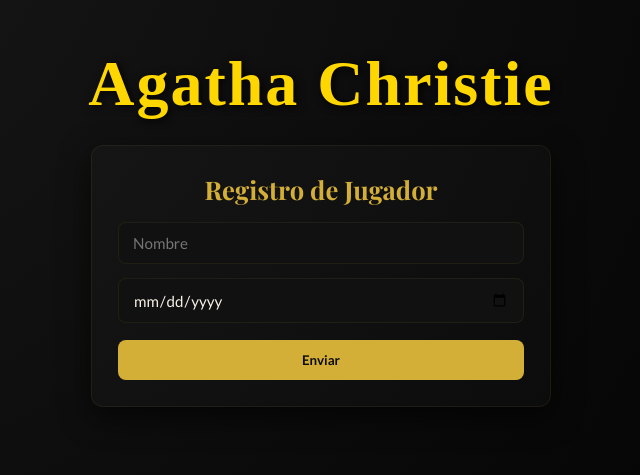
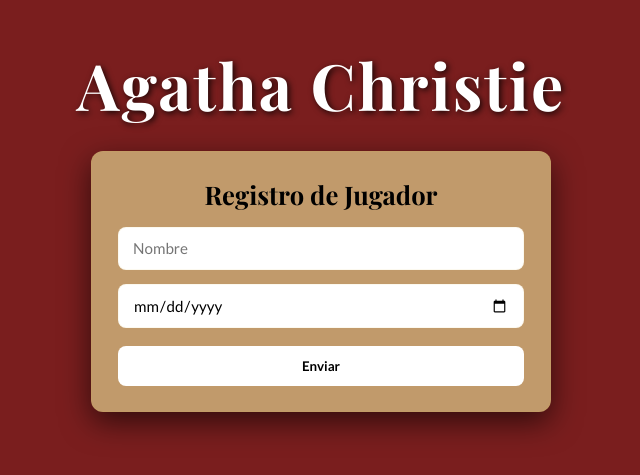
Before and after one commit to IngSoft1-NoEntre/frontend, a React (Vite) app: page / in a window 1280 px wide. Shown: the part 173-648 px from the top of the page, without its empty margins (319-959 px from the left). Built offline with nearby package versions, Linux system fonts and the light colour scheme.

Commit message:
validaciones JugadorForm, GameForm y LobbyContainer

```diff
--- a/src/App.css
+++ b/src/App.css
@@ -1,29 +1,24 @@
-/* styles.css
-   Paleta / tipografías Agatha Christie:
-   - fondo: #0D0D0D
-   - texto: #F8F1E7
-   - gold: #D4AF37
-   - burgundy: #6E0E0A
-   - green: #046307
-   Fonts: Playfair Display (titles), Merriweather (body), Lato (UI)
-*/
-
-/* importar fonts desde Google */
 @import url('https://fonts.googleapis.com/css2?family=Lato:wght@400;700&family=Merriweather:wght@400;700&family=Playfair+Display:wght@400;700&display=swap');
 
 :root{
-  --bg: #0D0D0D;
-  --text: #F8F1E7;
-  --gold: #D4AF37;
-  --burg: #6E0E0A;
-  --green: #046307;
+  --bg: #7A1E1E;      /* fondo principal */
+  --panel: #C19A6B;   /* color principal para tarjetas */
+  --panel-light: #FFF8E1; /* fondo inputs / superficies claras */
+  --text-dark: #2E2E2E;   /* texto principal */
+  --text-light: #F8F1E7;/* Fondo pantalla centrado */
 }
 
 /* reset básico */
 *{ box-sizing: border-box; margin:0; padding:0; }
 html,body,#root{ height:100%; }
 body{
-  background: var(--bg);
+  /* Propiedades añadidas para centrar la imagen */
+  background-repeat: no-repeat;
+  background-position: center;
+  background-size: 100%;
+  /* Fin de propiedades para centrar */
+
+  background-image:url(./assets/home.png);
   color: var(--text);
   font-family: 'Merriweather', serif;
   -webkit-font-smoothing:antialiased;
@@ -47,6 +42,3 @@
   gap:1rem;
   box-sizing:border-box;
 }
-
-/* separación dorada entre secciones */
-.izquierda{ border-right: 2px solid rgba(212,175,55,0.12); }
--- a/src/components/GameForm.jsx
+++ b/src/components/GameForm.jsx
@@ -9,6 +9,7 @@
     min_jugadores: "",
     max_jugadores: "",
   });
+  const [errorMsg, setErrorMsg] = useState("");
 
   const navigate = useNavigate();
   // Recupera el token JWT desde localStorage (usado para autenticación en el backend)
@@ -24,31 +25,45 @@
   const handleSubmit = async (e) => {
     e.preventDefault();
 
+
     const nombre = formData.nombre;
     const min = parseInt(formData.min_jugadores, 10);
     const max = parseInt(formData.max_jugadores, 10);
 
-    // Validaciones antes de enviar
+    if (!nombre) {
+        setErrorMsg("El nombre de la partida no puede estar vacío.");
+        return;
+    }
+    if (nombre.length > 29) {
+      setErrorMsg("El nombre no puede tener más de 29 caracteres.");
+      return;
+    }
+    if (isNaN(min) || isNaN(max)) {
+      setErrorMsg("Debes ingresar valores válidos para Mín. y Máx. jugadores.");
+      return;
+    }
     if (min < 2) {
-      alert("La cantidad mínima de jugadores debe ser al menos 2.");
+      setErrorMsg("La cantidad mínima de jugadores debe ser al menos 2.");
       return;
     }
     if (max > 6) {
-      alert("La cantidad máxima de jugadores no puede superar 6.");
+      setErrorMsg("La cantidad máxima de jugadores no puede superar 6.");
       return;
     }
     if (min > max) {
-      alert("La cantidad mínima no puede ser mayor que la máxima.");
+      setErrorMsg("La cantidad mínima no puede ser mayor que la máxima.");
       return;
     }
-    if (nombre.length > 29) {
-      alert("El nombre no puede tener más de 29 caracteres.");
-      return;
+    if (!token) {
+        setErrorMsg("Error de autenticación: No se encontró la sesión. Por favor, regístrese de nuevo.");
+        return;
     }
+
+    setErrorMsg("");
 
     try {
       // Envía los datos al backend para crear la partida
-      const res = await fetch("http://localhost:8000/partidas", {
+      const res = await fetch("http://localhost:8000/partidas/", {
         method: "POST",
         headers: {
           "Content-Type": "application/json",         // Indica que se envía JSON
@@ -60,7 +75,27 @@
       //Si la respuesta no es exitosa, lanza error
       if (!res.ok) {
         const errorData = await res.json();
-        throw new Error(errorData.detail || "Error inesperado");
+        let finalErrorMsg = 'Error desconocido al crear partida.';
+
+        if (res.status === 401) {
+             finalErrorMsg = "No autorizado. Por favor, regístrese de nuevo (token no válido).";
+        } else if (res.status === 400 || res.status === 409) {
+             // Maneja errores de Lógica de Negocio (e.g., partida duplicada, 400/409)
+             finalErrorMsg = errorData.detail;
+        } else if (res.status === 422) {
+            // Maneja errores de Validación de Pydantic
+            if (errorData.detail && Array.isArray(errorData.detail) && errorData.detail.length > 0) {
+                // Extrae el primer mensaje de error de validación
+                finalErrorMsg = `Error: ${errorData.detail[0].msg}`;
+            } else {
+                finalErrorMsg = `Error de validación (422). Datos no procesables.`;
+            }
+        } else {
+             // Cualquier otro error HTTP
+             finalErrorMsg = errorData.detail || `Error del servidor: ${res.status}`;
+        }
+
+        throw new Error(finalErrorMsg);
       }
 
       // Extrae el ID de la partida creada desde la respuesta
@@ -72,7 +107,7 @@
       navigate(`/lobby/${partidaId}`);
     } catch (err) {
       // Muestra el error en consola si algo falla
-      console.error("Error al crear partida:", err);
+      setErrorMsg(err.message);
     }
   };
 
@@ -87,7 +122,6 @@
           placeholder="Nombre de la partida"
           value={formData.nombre}
           onChange={handleChange}
-          required
         />
         <input
           type="number"
@@ -95,7 +129,6 @@
           placeholder="Mínima cantidad de jugadores"
           value={formData.min_jugadores}
           onChange={handleChange}
-          required
         />
         <input
           type="number"
@@ -103,9 +136,9 @@
           placeholder="Máxima cantidad de jugadores"
           value={formData.max_jugadores}
           onChange={handleChange}
-          required
         />
         <button className="btn-cta" type="submit">Crear</button>
+        {errorMsg && <div className="error-banner">⚠️ {errorMsg}</div>}
       </form>
     </div>
   );
--- a/src/components/JugadorForm.css
+++ b/src/components/JugadorForm.css
@@ -1,18 +1,17 @@
-/* Fondo pantalla centrado */
 .pantalla {
   display: flex;
   justify-content: center;
   flex-direction: column;
   align-items: center;
   height: 100vh;
-  background: radial-gradient(circle at top left, #1a1a1a, #000);
+  background: #7A1E1E;
 }
 
 /* Tarjeta base */
 .card {
   width: 100%;
   max-width: 460px;
-  background: rgba(255, 255, 255, 0.02);
+  background: #C19A6B;
   border: 1px solid rgba(212, 175, 55, 0.08);
   border-radius: 12px;
   padding: 1.6rem;
@@ -23,31 +22,20 @@
 
 .titulo-agatha {
   font-family: 'Playfair Display', serif;
-  font-size: 4rem; /* antes 3rem */
-  color: var(--gold);
+  font-size: 4rem;
   text-shadow: 2px 2px 6px rgba(0, 0, 0, 0.6);
   margin-bottom: 1.5rem;
-  /* margin-top: 1rem; */
-  letter-spacing: 2px; /* más aire entre letras */
+  letter-spacing: 2px;
   text-align: center;
-  font-family: 'Nosifer', cursive;
   font-size: 4rem;
-  color: #d4af37;
+  color: white;
   text-shadow: 2px 2px 6px rgba(0,0,0,0.8);
-}
-
-.titulo-agatha {
-  font-family: 'UnifrakturCook', cursive;
-  font-size: 4rem;
-  color: #FFD700; /* dorado */
-  text-shadow: 2px 2px 8px rgba(0,0,0,0.9); /* sombra para resaltar */
-  letter-spacing: 2px; /* opcional, para darle más aire */
 }
 
 /* Título */
 .card h2 {
   font-family: 'Playfair Display', serif;
-  color: var(--gold);
+  color: black;
   font-size: 1.6rem;
   margin-bottom: 1rem;
 }
@@ -64,8 +52,8 @@
   padding: 0.7rem 0.9rem;
   border-radius: 8px;
   border: 1px solid rgba(212, 175, 55, 0.08);
-  background: #111;
-  color: var(--text);
+  background: white;
+  color: black;
   font-family: 'Lato', sans-serif;
   font-size: 0.95rem;
   outline: none;
@@ -81,10 +69,9 @@
   appearance: textfield;
 }
 
-/* Focus */
 .game-form input:focus {
-  border-color: var(--gold);
-  box-shadow: 0 0 8px rgba(212, 175, 55, 0.3);
+  border-color: black;
+  box-shadow: 0 0 6px rgba(0, 0, 0, 0.3);
 }
 
 /* Botón CTA */
@@ -93,14 +80,14 @@
   padding: 0.75rem;
   border-radius: 8px;
   border: none;
-  background: var(--gold);
-  color: var(--bg);
+  background: white;
+  color: black;
   font-weight: 700;
   font-family: 'Lato', sans-serif;
   cursor: pointer;
   transition: transform 0.12s ease, background 0.12s ease;
 }
 .btn-cta:hover {
-  background: var(--burg);
+  background: #7A1E1E;
   transform: translateY(-2px);
 }
--- a/src/components/LobbyContainer.css
+++ b/src/components/LobbyContainer.css
@@ -1,7 +1,7 @@
 .lobby {
-  /* background-image: url('../assets/lobby.png'); */
+  background-image: url('../assets/lobby.png');
   background-color: var(--bg);
-  color: var(--text);
+  color: white;
   min-height: 100vh;
   padding: 2rem;
   font-family: 'Lato', sans-serif;
@@ -12,7 +12,7 @@
 }
 
 .lobby h2 {
-  color: var(--gold);
+  color: white;
   font-size: 2rem;
   margin-bottom: 1rem;
 }
@@ -25,8 +25,8 @@
 }
 
 .lobby li {
-  background-color: var(--burg);
-  color: var(--text);
+  background-color: #C19A6B;
+  color: black;
   padding: 0.75rem 1rem;
   margin-bottom: 0.5rem;
   border-radius: 8px;
@@ -36,14 +36,14 @@
 }
 
 .owner-info {
-  color: var(--gold);
+  color: green;
   font-weight: bold;
   margin-bottom: 1rem;
 }
 
 button {
-  background-color: var(--gold);
-  color: var(--bg);
+  background-color: #C19A6B;
+  color: black;
   border: none;
   padding: 0.75rem 1.5rem;
   border-radius: 6px;
@@ -53,6 +53,6 @@
 }
 
 button:hover {
-  background-color: var(--green);
-  color: var(--text);
+  background-color: #7A1E1E;
+  color: white;
 }
--- a/src/components/LobbyContainer.jsx
+++ b/src/components/LobbyContainer.jsx
@@ -19,9 +19,10 @@
 
   // Estado local para la lista de jugadores conectados
   const [jugadores, setJugadores] = useState([]);
-
   // Estado local para los datos de la partida (nombre, estado, owner_id, etc.)
   const [partida, setPartida] = useState(null);
+  //Estado para errores
+  const [lobbyErrorMsg, setLobbyErrorMsg] = useState("");
 
   // Conexión al WebSocket cuando se monta el componente
   useEffect(() => {
@@ -38,11 +39,12 @@
       if (data.evento === "actualizacion_lobby") {
         setJugadores(data.partida.jugadores); // Actualiza la lista de jugadores
         setPartida(data.partida);     // Actualiza los datos de la partida
+        setLobbyErrorMsg("");
       }
       // Si el backend indica que la partida fue iniciada,
       // redirige automáticamente al componente GameScreen usando el ID de la partida
       if (data.evento === "iniciada") {
-          console.log("partida inicaida ok")
+          console.log("partida iniciada, redirigiendo...")
           console.log("Estado", data.partida?.estado)
           navigate(`/juego/${partidaId}`);
       }
@@ -58,10 +60,17 @@
     return () => {
       socket.close();
     };
-  }, [partidaId, navigate]);
+  }, [partidaId, navigate, token]);
 
   // Acción para iniciar la partida (solo disponible para el owner)
   const handleIniciar = async () => {
+    setLobbyErrorMsg("");
+    // Validación mínima de jugadores en el frontend (opcional, el backend lo valida)
+    if (partida && partida.min_jugadores && jugadores.length < partida.min_jugadores) {
+         setLobbyErrorMsg(`Faltan jugadores para iniciar. Mínimo requerido: ${partida.min_jugadores}.`);
+         return;
+    }
+
     try {
       const response = await fetch(`http://localhost:8000/partidas/${partidaId}/iniciar`, {
         method: "PATCH",
@@ -73,12 +82,14 @@
 
       if (!response.ok) {
         const errorData = await response.json();
+        const errorDetail = errorData.detail || "No se pudo iniciar la partida por un error desconocido del servidor.";
         console.error("Error al iniciar la partida:", errorData.detail || errorData);
-        alert(`${errorData.detail || "No se pudo iniciar la partida."}`);
+        setLobbyErrorMsg(errorDetail);
         return;
       }
 
       console.log("Solicitud para iniciar partida enviada correctamente");
+
     } catch (error) {
       console.error("Error de red al iniciar la partida:", error);
     }
@@ -100,9 +111,11 @@
       {/* Muestra los datos de la partida si están disponibles */}
       {partida && (
         <>
-          <p><strong>Nombre:</strong> {partida.nombre}</p>
+          <p><strong>Nombre de la partida:</strong> {partida.nombre}</p>
         </>
       )}
+
+      {lobbyErrorMsg && <div className="error-banner">⚠️ {lobbyErrorMsg}</div>}
 
       {/* Lista de jugadores conectados */}
       <ul>
```
Also changed, not shown: src/components/JugadorForm.jsx (+36 -9 lines), src/assets/home.png (added).
